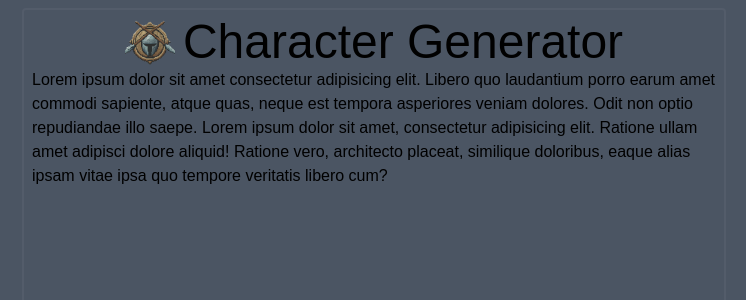
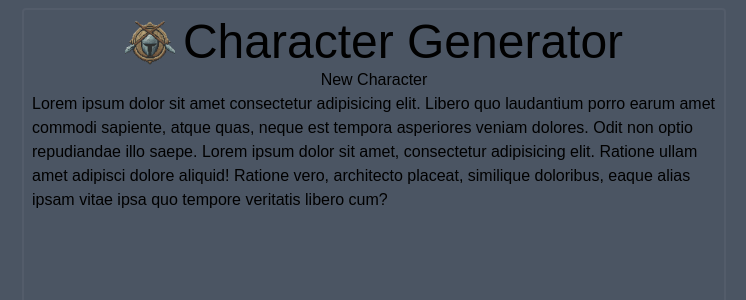
Before and after one commit to ashwillreid/char-gen, a Next.js app: page / in a window 1280 px wide. Shown: the top 300 px of the page, without its empty margins (266-1012 px from the left). Built offline with nearby package versions, Linux system fonts and the light colour scheme; a web font is replaced by a local one.

Commit message:
add start of topNav to header

```diff
--- a/src/components/Header.tsx
+++ b/src/components/Header.tsx
@@ -1,13 +1,19 @@
 import Image from "next/image";
 import Link from "next/link";
+import Button from "./Button";
 
 const Header = () => {
   return (
-    <div className="flex min-w-full justify-center">
+    <div className="flex flex-col min-w-full items-center">
       <Link href="/" className="flex flex-direction-row">
         <Image src="/crest.png" alt="Icon" width={50} height={50} />
         <p className="text-5xl ml-2">Character Generator</p>
       </Link>
+      <div>
+        <Link href="/NewCharacter">
+          <Button text="New Character" />
+        </Link>
+      </div>
     </div>
   );
 };
```
